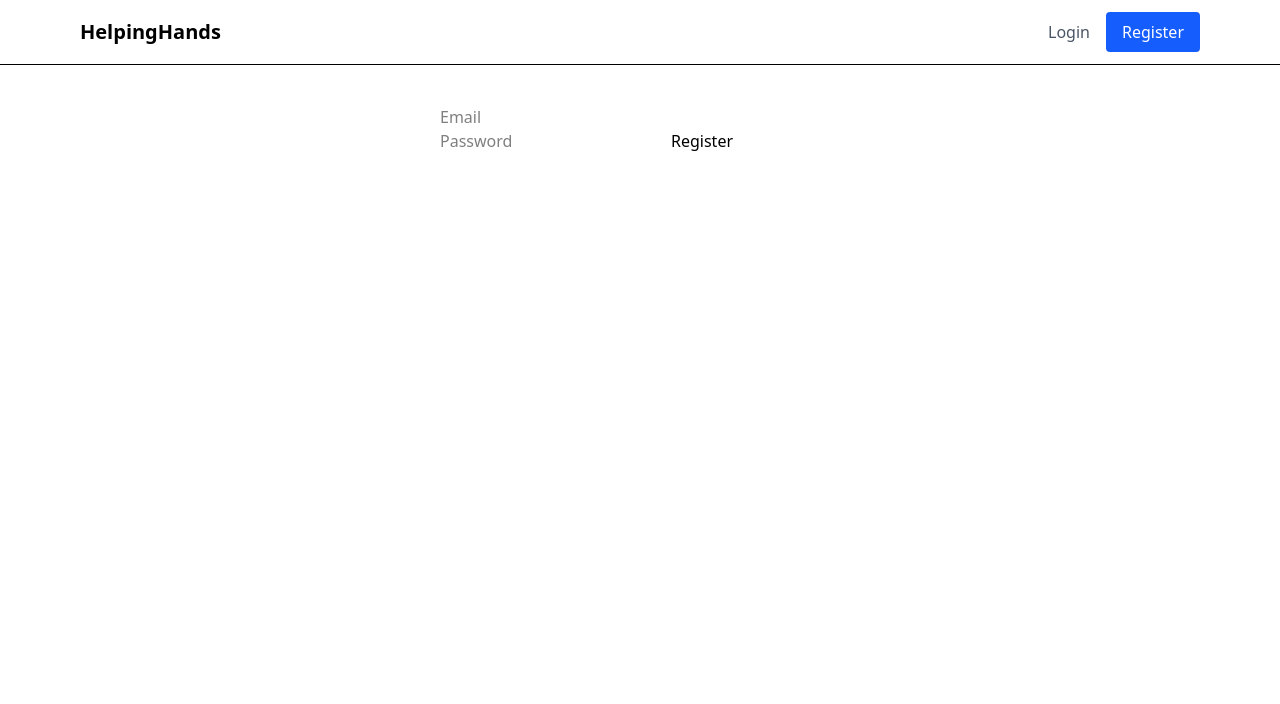
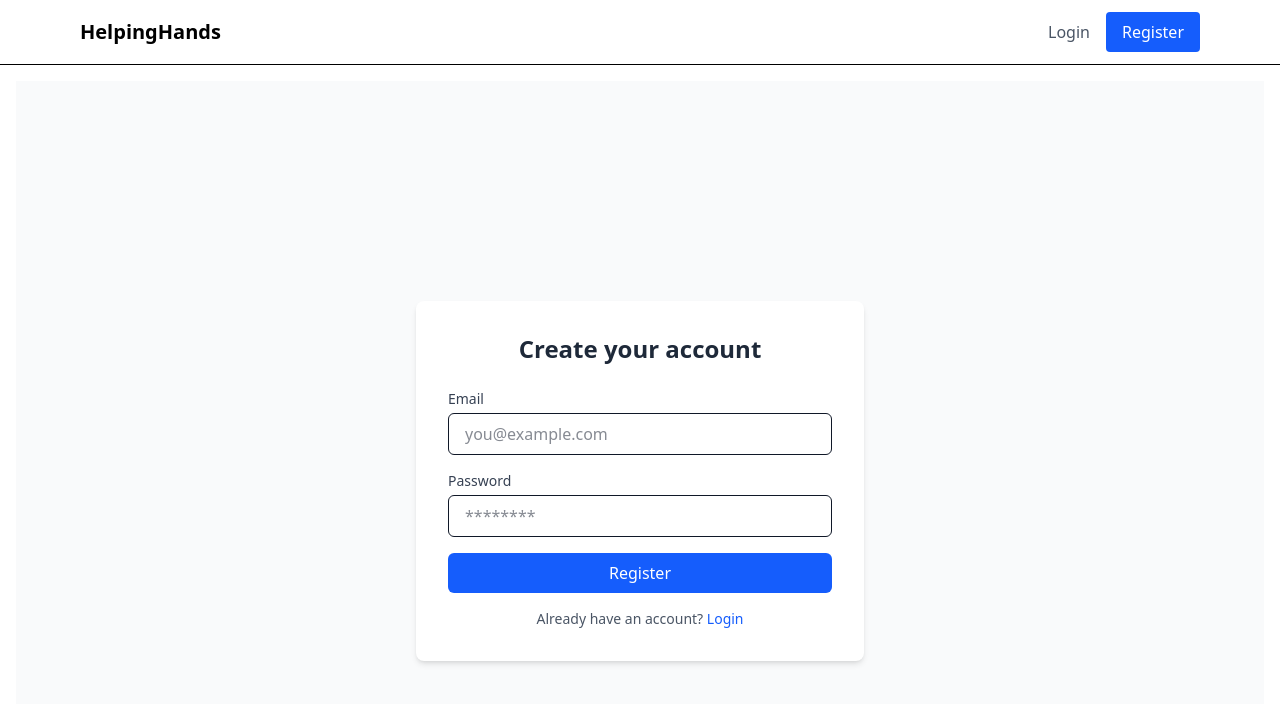
Before and after one commit to Nitesh47kumars/HelpingHands, a React (Vite) app: page /register in a window 1280 px wide. Shown: the top 704 px of the page. Built offline with nearby package versions, Linux system fonts and the light colour scheme; no server answers.

Commit message:
Create Register Setup

```diff
--- a/src/context/firebaseContext.jsx
+++ b/src/context/firebaseContext.jsx
@@ -9,15 +9,23 @@ import {
 } from "firebase/auth";
 import {
   getFirestore,
+  doc,
+  setDoc,
   collection,
   addDoc,
   serverTimestamp,
 } from "firebase/firestore";
+import {
+  getDatabase,
+  ref,
+  set,
+  serverTimestamp as rtdbServerTimestamp,
+} from "firebase/database";
+
 
 const firebaseConfig = {
   apiKey: import.meta.env.VITE_FIREBASE_API_KEY,
   authDomain: import.meta.env.VITE_FIREBASE_AUTH_DOMAIN,
-  databaseURL: import.meta.env.VITE_FIREBASE_DATABASE_URL,
   projectId: import.meta.env.VITE_FIREBASE_PROJECT_ID,
   storageBucket: import.meta.env.VITE_FIREBASE_STORAGE_BUCKET,
   messagingSenderId: import.meta.env.VITE_FIREBASE_MESSAGING_SENDER_ID,
@@ -26,7 +34,8 @@ const firebaseConfig = {
 
 const app = initializeApp(firebaseConfig);
 const auth = getAuth(app);
-const db = getFirestore(app);
+const database = getDatabase(app);
+
 
 const FirebaseContext = createContext(null);
 
@@ -39,27 +48,33 @@ export const FirebaseProvider = ({ children }) => {
       setUser(currentUser);
       setLoading(false);
     });
-    return () => unsubscribe();
+
+    return unsubscribe;
   }, []);
 
-  const signUp = (email, password) =>
-    createUserWithEmailAndPassword(auth, email, password);
+  const signUp = async (email, password) => {
+    const userCredential = await createUserWithEmailAndPassword(
+      auth,
+      email,
+      password
+    );
+
+    const user = userCredential.user;
+
+    await set(ref(database, `users/${user.uid}`), {
+      uid: user.uid,
+      email: user.email,
+      role: "user",
+      createdAt: Date.now(), // RTDB doesn't support Firestore timestamps
+    });
+
+    return userCredential;
+  };
 
   const signIn = (email, password) =>
     signInWithEmailAndPassword(auth, email, password);
 
   const logout = () => signOut(auth);
-
-  const createHelpRequest = async ({ title, description }) => {
-    if (!user) return;
-    return addDoc(collection(db, "helpRequests"), {
-      title,
-      description,
-      userId: user.uid,
-      status: "open",
-      createdAt: serverTimestamp(),
-    });
-  };
 
   return (
     <FirebaseContext.Provider
@@ -69,12 +84,12 @@ export const FirebaseProvider = ({ children }) => {
         signUp,
         signIn,
         logout,
-        createHelpRequest,
       }}
     >
-      {!loading && children}
+      {children}
     </FirebaseContext.Provider>
   );
 };
 
+
 export const useFirebase = () => useContext(FirebaseContext);
--- a/src/layouts/ProtectedLayout.jsx
+++ b/src/layouts/ProtectedLayout.jsx
@@ -4,8 +4,17 @@ import { useFirebase } from "../context/firebaseContext";
 const ProtectedLayout = () => {
   const { user, loading } = useFirebase();
 
-  if (loading) return null;
-  if (!user) return <Navigate to="/login" replace />;
+  if (loading) {
+    return (
+      <div className="flex items-center justify-center h-screen">
+        Loading...
+      </div>
+    );
+  }
+
+  if (!user) {
+    return <Navigate to="/login" replace />;
+  }
 
   return <Outlet />;
 };
--- /dev/null
+++ b/src/pages/Dashboard.jsx
@@ -0,0 +1,31 @@
+import { useFirebase } from "../context/firebaseContext";
+import { useNavigate } from "react-router-dom";
+
+const Dashboard = () => {
+  const { user, logout } = useFirebase();
+  const navigate = useNavigate();
+
+  const handleLogout = async () => {
+    await logout();
+    navigate("/login");
+  };
+
+  return (
+    <div className="p-6">
+      <h1 className="text-2xl font-bold mb-4">Dashboard</h1>
+
+      <p className="mb-4">
+        Welcome, <span className="font-semibold">{user?.email}</span>
+      </p>
+
+      <button
+        onClick={handleLogout}
+        className="px-4 py-2 bg-red-600 text-white rounded hover:bg-red-700"
+      >
+        Logout
+      </button>
+    </div>
+  );
+};
+
+export default Dashboard;
--- a/src/pages/Login.jsx
+++ b/src/pages/Login.jsx
@@ -1,12 +1,16 @@
 import { useFirebase } from "../context/firebaseContext";
-import { useNavigate } from "react-router-dom";
+import { useNavigate, Link } from "react-router-dom";
+import { useState } from "react";
 
 const Login = () => {
   const { signIn } = useFirebase();
   const navigate = useNavigate();
+  const [loading, setLoading] = useState(false);
 
   const handleSubmit = async (e) => {
     e.preventDefault();
+    setLoading(true);
+
     const email = e.target.email.value;
     const password = e.target.password.value;
 
@@ -15,15 +19,62 @@ const Login = () => {
       navigate("/dashboard");
     } catch (err) {
       alert(err.message);
+    } finally {
+      setLoading(false);
     }
   };
 
   return (
-    <form onSubmit={handleSubmit} className="p-6 max-w-md mx-auto">
-      <input name="email" placeholder="Email" className="input" />
-      <input name="password" type="password" placeholder="Password" className="input" />
-      <button className="btn">Login</button>
-    </form>
+    <div className="min-h-screen flex items-center justify-center bg-gray-50 px-4">
+      <div className="max-w-md w-full bg-white p-8 rounded-lg shadow-md">
+        <h2 className="text-2xl font-bold mb-6 text-center text-gray-800">
+          Login to your account
+        </h2>
+
+        <form onSubmit={handleSubmit} className="space-y-4">
+          <div>
+            <label htmlFor="email" className="block text-sm font-medium text-gray-700">
+              Email
+            </label>
+            <input
+              type="email"
+              name="email"
+              required
+              placeholder="you@example.com"
+              className="mt-1 block w-full px-4 py-2 border rounded-md text-gray-900 focus:outline-none focus:ring-2 focus:ring-blue-500 focus:border-blue-500"
+            />
+          </div>
+
+          <div>
+            <label htmlFor="password" className="block text-sm font-medium text-gray-700">
+              Password
+            </label>
+            <input
+              type="password"
+              name="password"
+              required
+              placeholder="********"
+              className="mt-1 block w-full px-4 py-2 border rounded-md text-gray-900 focus:outline-none focus:ring-2 focus:ring-blue-500 focus:border-blue-500"
+            />
+          </div>
+
+          <button
+            type="submit"
+            disabled={loading}
+            className="w-full py-2 px-4 bg-blue-600 text-white rounded-md hover:bg-blue-700 transition disabled:opacity-50"
+          >
+            {loading ? "Logging in..." : "Login"}
+          </button>
+        </form>
+
+        <p className="mt-4 text-sm text-gray-600 text-center">
+          Don’t have an account?{" "}
+          <Link to="/register" className="text-blue-600 hover:underline">
+            Register
+          </Link>
+        </p>
+      </div>
+    </div>
   );
 };
 
--- a/src/pages/Register.jsx
+++ b/src/pages/Register.jsx
@@ -1,29 +1,85 @@
 import { useFirebase } from "../context/firebaseContext";
-import { useNavigate } from "react-router-dom";
+import { useNavigate, Link } from "react-router-dom";
+import { useState } from "react";
 
 const Register = () => {
   const { signUp } = useFirebase();
   const navigate = useNavigate();
+  const [loading, setLoading] = useState(false);
 
   const handleSubmit = async (e) => {
     e.preventDefault();
+    setLoading(true);
+
     const email = e.target.email.value;
     const password = e.target.password.value;
 
     try {
       await signUp(email, password);
-      navigate("/dashboard");
+      navigate("/dashboard",{replace:true});
     } catch (err) {
       alert(err.message);
     }
+    setLoading(false)
   };
 
   return (
-    <form onSubmit={handleSubmit} className="p-6 max-w-md mx-auto">
-      <input name="email" placeholder="Email" className="input" />
-      <input name="password" type="password" placeholder="Password" className="input" />
-      <button className="btn">Register</button>
-    </form>
+    <div className="min-h-screen flex items-center justify-center bg-gray-50 px-4">
+      <div className="max-w-md w-full bg-white p-8 rounded-lg shadow-md">
+        <h2 className="text-2xl font-bold mb-6 text-center text-gray-800">
+          Create your account
+        </h2>
+
+        <form onSubmit={handleSubmit} className="space-y-4">
+          <div>
+            <label
+              htmlFor="email"
+              className="block text-sm font-medium text-gray-700"
+            >
+              Email
+            </label>
+            <input
+              type="email"
+              name="email"
+              required
+              placeholder="you@example.com"
+              className="mt-1 block w-full px-4 py-2 border rounded-md text-gray-900 focus:outline-none focus:ring-2 focus:ring-blue-500 focus:border-blue-500"
+            />
+          </div>
+
+          <div>
+            <label
+              htmlFor="password"
+              className="block text-sm font-medium text-gray-700"
+            >
+              Password
+            </label>
+            <input
+              type="password"
+              name="password"
+              required
+              placeholder="********"
+              className="mt-1 block w-full px-4 py-2 border rounded-md text-gray-900 focus:outline-none focus:ring-2 focus:ring-blue-500 focus:border-blue-500"
+            />
+          </div>
+
+          <button
+            type="submit"
+            disabled={loading}
+            className="w-full py-2 px-4 bg-blue-600 text-white rounded-md hover:bg-blue-700 transition disabled:opacity-50"
+          >
+            {loading ? "Registering..." : "Register"}
+          </button>
+        </form>
+
+        <p className="mt-4 text-sm text-gray-600 text-center">
+          Already have an account?{" "}
+          <Link to="/login" className="text-blue-600 hover:underline">
+            Login
+          </Link>
+        </p>
+      </div>
+    </div>
   );
 };
 
--- a/src/router.jsx
+++ b/src/router.jsx
@@ -5,6 +5,7 @@ import ProtectedLayout from "./layouts/ProtectedLayout";
 import Landing from "./pages/Landing";
 import Register from "./pages/Register";
 import Login from "./pages/Login";
+import Dashboard from "./pages/Dashboard";
 const router = createBrowserRouter([
   {
     path: "/",
@@ -16,7 +17,10 @@ const router = createBrowserRouter([
       { path: "login", element: <Login /> },
 
       {
-        element: <ProtectedLayout />
+        element: <ProtectedLayout />,
+        children:[
+          { path: "dashboard", element: <Dashboard /> },
+        ]
       },
     ],
   },
```
